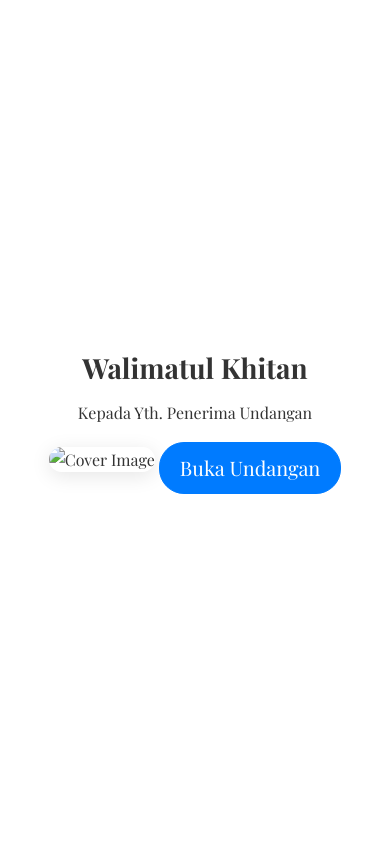
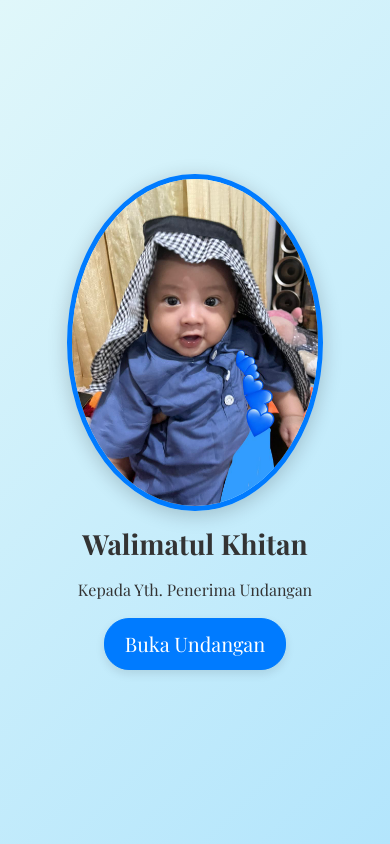
Before and after one commit to khususjob60-maker/undangankhitanans, a plain HTML site: page index.html in a window 390 px wide. Shown: the top 844 px of the page. Drawn offline with nearby package versions, Linux system fonts and the light colour scheme.

Commit message:
data khitanan

```diff
--- a/index.html
+++ b/index.html
@@ -11,39 +11,60 @@
     <style>
         body {
             font-family: 'Playfair Display', serif;
-            background-color: #F0F8FF; /* Biru muda */
+            /* Ubah background di sini dengan URL gambar JPG Anda */
+            background-image: url('foto2.jpg'); /* Ganti dengan URL JPG background yang diinginkan */
+            background-size: cover;
+            background-position: center;
+            background-attachment: fixed;
             color: #333;
             line-height: 1.6;
         }
         .cover-img {
             max-width: 100%;
+            max-height: 60vh; /* Diperkecil dari 80vh ke 60vh untuk ukuran yang lebih kecil */
+            width: auto;
             height: auto;
-            border-radius: 15px;
-            box-shadow: 0 4px 20px rgba(0,0,0,0.1);
+            border-radius: 50%; /* Bentuk bulat */
+            border: 5px solid #007BFF; /* Bingkai biru tebal */
+            object-fit: cover; /* Agar gambar tidak terdistorsi */
+            box-shadow: 0 4px 20px rgba(0,0,0,0.2);
+            margin-bottom: 20px;
         }
         .countdown {
             display: flex;
             justify-content: center;
             gap: 15px;
             margin: 30px 0;
-            flex-wrap: wrap; /* Responsif untuk mobile */
+            flex-wrap: wrap;
         }
         .counter {
             text-align: center;
             padding: 20px;
-            background-color: #fff;
+            background-color: rgba(255, 255, 255, 0.9);
             border-radius: 15px;
             box-shadow: 0 4px 15px rgba(0,0,0,0.1);
-            border: 1px solid #007BFF; /* Biru */
-            min-width: 80px; /* Agar tidak terlalu kecil di mobile */
+            border: 1px solid #007BFF;
+            min-width: 80px;
         }
         .section {
-            padding: 30px 20px; /* Padding lebih besar untuk mobile */
+            padding: 30px 20px;
             margin: 20px 0;
-            background-color: #fff;
+            background-color: rgba(255, 255, 255, 0.95);
             border-radius: 20px;
             box-shadow: 0 4px 20px rgba(0,0,0,0.1);
             border: 1px solid #E0E0E0;
+            position: relative;
+        }
+
+        .section::after {
+            content: '';
+            position: absolute;
+            bottom: -10px;
+            left: 50%;
+            transform: translateX(-50%);
+            width: 80%;
+            height: 2px;
+            background: linear-gradient(to right, transparent, #007BFF, transparent);
         }
         .backsound {
             position: fixed;
@@ -59,24 +80,35 @@
             justify-content: center;
             cursor: pointer;
             box-shadow: 0 4px 15px rgba(0,0,0,0.2);
-            border: 2px solid #007BFF; /* Biru */
+            border: 2px solid #007BFF;
         }
         .backsound i {
             font-size: 24px;
-            color: #007BFF; /* Biru */
+            color: #007BFF;
         }
         .event-card {
-            background-color: #FAFAFA;
-            border: 1px solid #007BFF; /* Biru */
+            background-color: rgba(250, 250, 250, 0.9);
+            border: 1px solid #007BFF;
             border-radius: 15px;
             padding: 25px;
             text-align: center;
             margin-bottom: 20px;
             box-shadow: 0 4px 10px rgba(0,0,0,0.1);
+            position: relative;
+        }
+        .event-card::before {
+            content: '';
+            position: absolute;
+            top: 0;
+            left: 50%;
+            transform: translateX(-50%);
+            width: 60%;
+            height: 3px;
+            background: linear-gradient(to right, transparent, #007BFF, transparent);
         }
         .event-card i {
             font-size: 40px;
-            color: #007BFF; /* Biru */
+            color: #007BFF;
             margin-bottom: 15px;
         }
         .event-card h4 {
@@ -93,26 +125,41 @@
             border-radius: 15px;
             overflow: hidden;
             box-shadow: 0 4px 10px rgba(0,0,0,0.1);
-            border: 1px solid #007BFF; /* Biru */
+            border: 1px solid #007BFF;
         }
         h1, h2, h3, h4 {
             color: #333;
             font-weight: 700;
         }
         .btn-primary {
-            background-color: #007BFF; /* Biru */
-            border-color: #007BFF; /* Biru */
+            background-color: #007BFF;
+            border-color: #007BFF;
             border-radius: 25px;
             font-family: 'Playfair Display', serif;
             padding: 10px 20px;
+            box-shadow: 0 4px 10px rgba(0,0,0,0.1);
         }
         .btn-primary:hover {
-            background-color: #0056b3; /* Biru gelap */
-            border-color: #0056b3; /* Biru gelap */
+            background-color: #0056b3;
+            border-color: #0056b3;
+            box-shadow: 0 6px 15px rgba(0,0,0,0.2);
         }
         .modal-content {
             border-radius: 20px;
-            border: 1px solid #007BFF; /* Biru */
+            border: 1px solid #007BFF;
+            background: linear-gradient(135deg, #E0F7FA, #B3E5FC); /* Gradien biru untuk background cover */
+        }
+        .invitation-text {
+            font-size: 18px;
+            text-align: justify;
+            margin-bottom: 20px;
+        }
+        .child-name {
+            font-size: 24px;
+            font-weight: 700;
+            text-align: center;
+            color: #007BFF;
+            margin: 20px 0;
         }
         /* Responsif untuk mobile */
         @media (max-width: 768px) {
@@ -136,6 +183,15 @@
             .backsound i {
                 font-size: 20px;
             }
+            .invitation-text {
+                font-size: 16px;
+            }
+            .child-name {
+                font-size: 20px;
+            }
+            .cover-img {
+                max-height: 40vh; /* Diperkecil lagi untuk mobile dari 60vh ke 40vh */
+            }
         }
     </style>
 </head>
@@ -146,9 +202,9 @@
             <div class="modal-content">
                 <div class="modal-body d-flex justify-content-center align-items-center">
                     <div class="text-center">
+                        <img src="foto .jpg" alt="Cover Image" class="cover-img mb-3">
                         <h1 class="mb-3">Walimatul Khitan</h1>
                         <p class="mb-3">Kepada Yth. Penerima Undangan</p>
-                        <img src="c" alt="Cover Image" class="cover-img mb-3">
                         <button type="button" class="btn btn-primary btn-lg" data-bs-dismiss="modal">Buka Undangan</button>
                     </div>
                 </div>
@@ -160,9 +216,9 @@
     <div class="container mt-5">
         <!-- Cover Section -->
         <section class="section text-center">
+            <img src="foto .jpg" alt="Cover" class="cover-img">
             <h2>Walimatul Khitan</h2>
-            <img src="images.jpeg" alt="Cover" class="cover-img">
-            <h3>Belum Diatur</h3>
+            <h3>MUHAMMAD AFTHAR</h3>
             <p>Acara akan dimulai dalam</p>
             <div class="countdown">
                 <div class="counter">
@@ -187,10 +243,10 @@
         <!-- Perihal Section -->
         <section class="section">
             <h2 class="text-center">Assalamualaikum Wr.Wb.</h2>
-            <p>Dengan segala kerendahan hati, saya mengundang Bapak/Ibu/Saudara/i untuk menghadiri acara khitanan anak kami.</p>
-            <h3>Belum Diatur</h3>
-            <p>Putra dari Tedy indralis & ibu Riska safitri</p>
-            <p>Kami sangat berharap Bapak/Ibu/Saudara/i dapat menghadiri acara tersebut.</p>
+            <p class="invitation-text">Dengan rasa syukur kepada Allah SWT, kami mengundang Bapak/Ibu/Saudara/i untuk hadir dalam acara khitanan anak kami. Kehadiran Anda akan menambah keceriaan acara.</p>
+            <h3 style="text-align: center;">Putra Dari Pasangan</h3> <!-- Ditambahkan style text-align: center untuk membuatnya di tengah -->
+            <p class="child-name"> Tedy indralis & ibu Riska safitri</p>
+            <p class="invitation-text">Kami harap Anda dapat hadir dan memberikan doa terbaik. Terima kasih atas perhatiannya.</p>
         </section>
 
         <!-- Acara Section -->
@@ -222,8 +278,6 @@
         <section class="section text-center">
             <p>Atas kehadirannya kami ucapkan Jazakumullah Khairan</p>
             <p>Hormat Kami,</p>
-            <h3>Keluarga Ananda</h3>
-            <p>Belum Diatur</p>
         </section>
     </div>
 
@@ -235,7 +289,6 @@
 
     <audio id="audio" loop>
         <source src="audio.mp3" type="audio/mpeg">
-        Browser Anda tidak mendukung elemen audio.
     </audio>
 
     <script src="https://cdn.jsdelivr.net/npm/bootstrap@5.3.0/dist/js/bootstrap.bundle.min.js"></script>
@@ -265,6 +318,7 @@
             }
         }, 1000);
 
+        // Kontrol Backsound
         var audio = document.getElementById('audio');
         var backsound = document.getElementById('backsound');
         var playIcon = document.getElementById('playIcon');
@@ -284,7 +338,7 @@
             }
         });
 
-
+        // Auto play saat modal dibuka (opsional)
         document.getElementById('coverModal').addEventListener('hidden.bs.modal', function() {
             audio.play();
             playIcon.style.display = 'none';
```
Also changed, not shown: foto .jpg (added), foto2.jpg (added).
